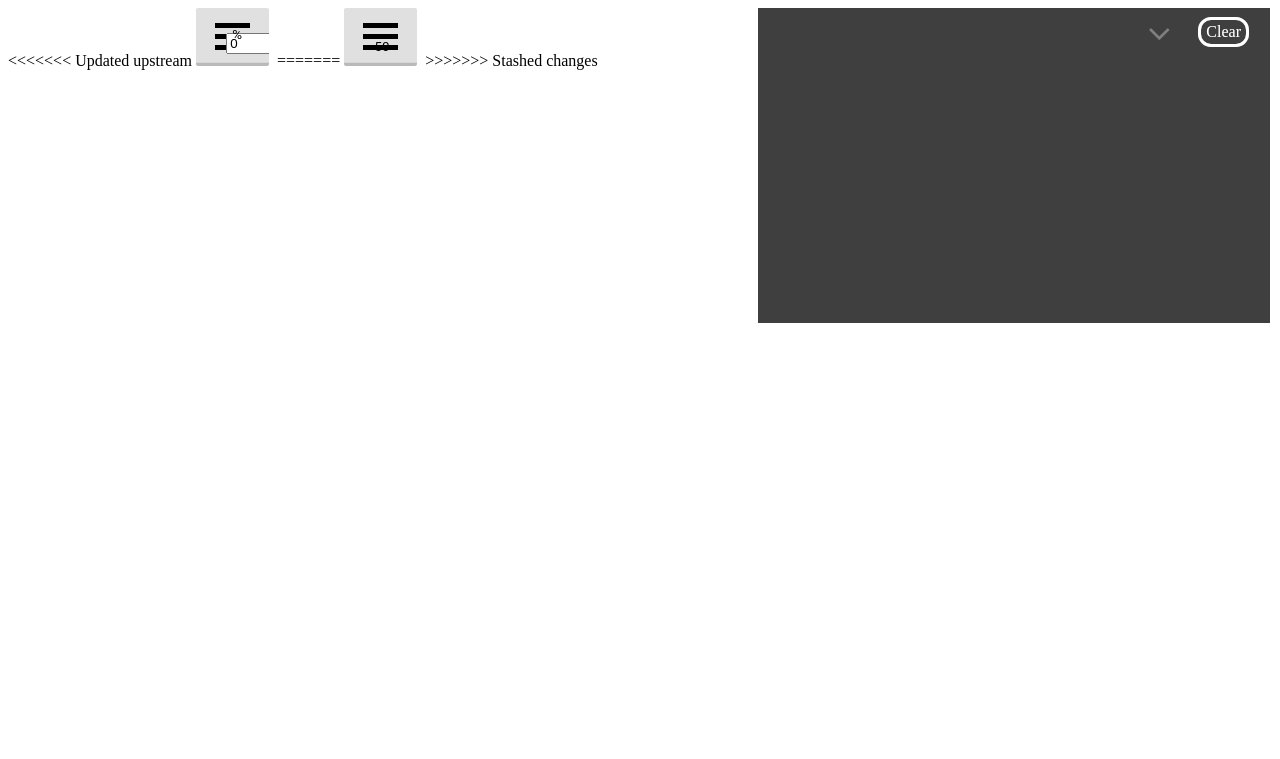
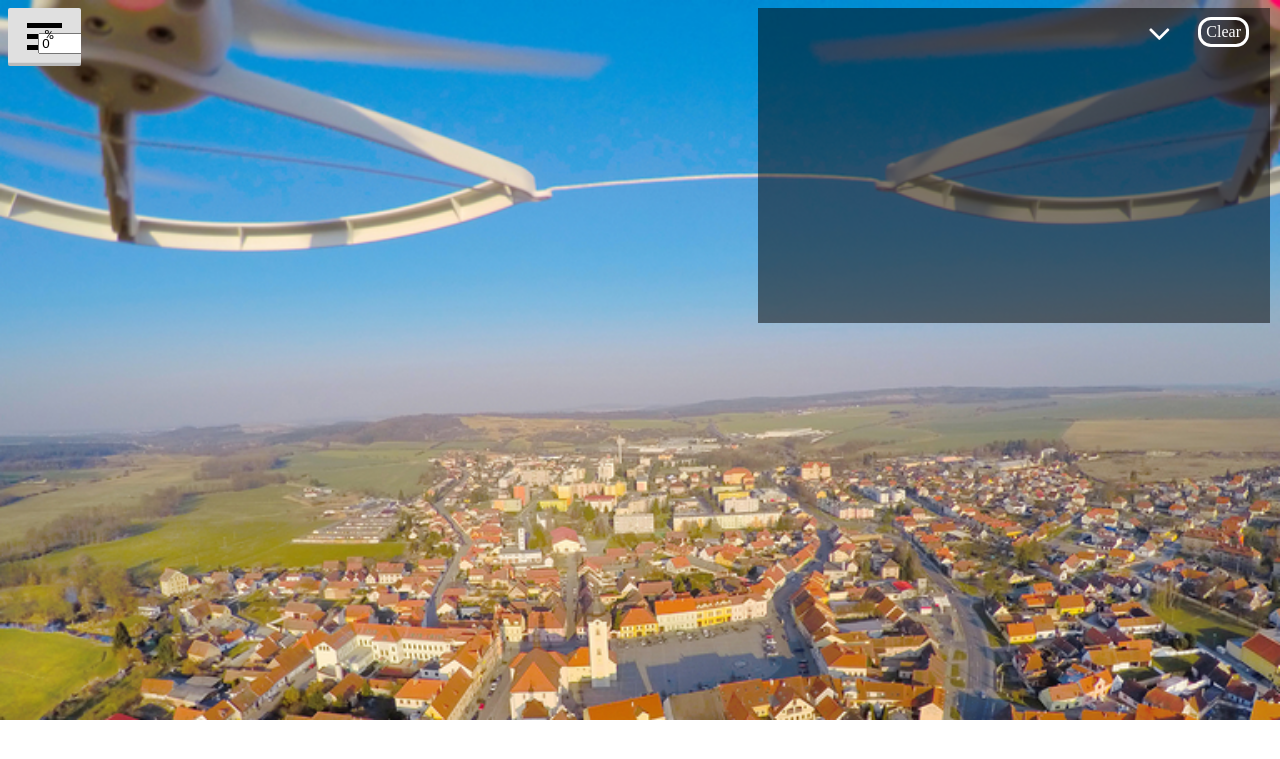
Before and after one commit to kblessing-tamu/Turtle-SpiderBot, a Jekyll site: the page index.html, which Jekyll copies as it is, in a window 1280 px wide. Shown: the top 759 px of the page. Built offline with Jekyll 4.4.1, drawn with Linux system fonts in a browser that asks for light colours.

```diff
--- a/index.html
+++ b/index.html
@@ -1,4 +1,3 @@
-<<<<<<< Updated upstream
 <!DOCTYPE html>
 <html>
 
@@ -31,62 +30,3 @@
 </body>
 
 </html>
-=======
-<!DOCTYPE html>
-
-<html>
-
-
-
-<head>
-
-    <meta charset='utf-8'>
-
-    <meta http-equiv='X-UA-Compatible' content='IE=edge'>
-
-    <title>Page Title</title>
-
-    <meta name='viewport' content='width=device-width, initial-scale=1'>
-
-    <link rel='stylesheet' type='text/css' media='screen' href='main.css'>
-
-    <script src='main.js'></script>
-
-</head>
-
-
-
-<body>
-
-    <button class="button">
-
-        <div class="menu"></div>
-
-        <div class="menu"></div>
-
-        <div class="menu"></div>
-
-        <input type="range" min="0" max="100" value="0" class="slider" id="myRange">
-
-        <p><span id="percentage">50</span>%</p>
-
-        <div class="setSpeed" id="setSpeed"> Set Speed</div>
-
-        <div class="kill" id="kill"> Kill</div>
-
-    </button>
-
-
-
-    <span class ="output" id="output"></span>
-
-    <div class="clear" id="clear">Clear</div>
-
-
-
-</body>
-
-
-
-</html>
->>>>>>> Stashed changes
--- a/main.css
+++ b/main.css
@@ -1,4 +1,3 @@
-<<<<<<< Updated upstream
 body {
     background-image: url('electronicdesign_16021_intel_drones_promo_1.png');
     background-repeat: no-repeat;
@@ -207,312 +206,3 @@ body {
         top: auto;
     }
 }
-=======
-body {
-
-    background-image: url('electronicdesign_16021_intel_drones_promo_1.png');
-
-    background-repeat: no-repeat;
-
-    background-size: 100%;
-
-    object-fit: cover;
-
-}
-
-
-
-.menu {
-
-    width: 35px;
-
-    height: 5px;
-
-    background-color: black;
-
-    margin: 6px 0;
-
-    position: relative;
-
-}
-
-
-
-.button {
-
-    display: inline-block;
-
-    padding: 0.7em 1.4em;
-
-    margin: 0 0.3em 0.3em 0;
-
-    border-radius: 0.15em;
-
-    box-sizing: border-box;
-
-    text-decoration: none;
-
-    font-family: 'Roboto', sans-serif;
-
-    text-transform: uppercase;
-
-    font-weight: 400;
-
-    color: black;
-
-
-
-    box-shadow: inset 0 -0.6em 0 -0.35em rgba(0, 0, 0, 0.17);
-
-    text-align: center;
-
-    position: relative;
-
-
-
-    border: none;
-
-    height: 58px;
-
-    width: 73px;
-
-    overflow: hidden;
-
-    transition: all .5s;
-
-
-
-
-
-}
-
-
-
-
-
-
-
-.button:hover {
-
-    width: 300px;
-
-    height: 429px;
-
-
-
-}
-
-
-
-
-
-
-
-.slider {
-
-    writing-mode: bt-lr;
-
-    /* IE */
-
-    background-color: rgba(0, 0, 0, 0.0);
-
-    transform: rotate(270deg);
-
-    -moz-transform: rotate(270deg);
-
-    -webkit-appearance: none;
-
-    /* WebKit */
-
-    height: 300px;
-
-    width: 200px;
-
-    outline: none;
-
-}
-
-
-
-.slider::-webkit-slider-runnable-track {
-
-    background: linear-gradient(to left, red, yellow, green);
-
-
-
-    width: 50px;
-
-    border-radius: 4px;
-
-    transition: .3s;
-
-}
-
-
-
-.slider::-webkit-slider-thumb {
-
-    -webkit-appearance: none;
-
-    appearance: none;
-
-    width: 10px;
-
-    height: 50px;
-
-    background: black;
-
-    cursor: pointer;
-
-}
-
-
-
-.output {
-
-    width: 40vw;
-
-    height: 35vh;
-
-    background-color: black;
-
-    color: white;
-
-    position: absolute;
-
-    right: 10px;
-
-    opacity: .5;
-
-    overflow: auto;
-
-}
-
-
-
-.setSpeed {
-
-    position: relative;
-
-    width: 100px;
-
-    height: 17px;
-
-    right: -171px;
-
-    bottom: 7px;
-
-    padding-top: 10px;
-
-    border-style: outset;
-
-}
-
-
-
-.kill {
-
-    position: relative;
-
-    width: 100px;
-
-    height: 17px;
-
-    right: 0px;
-
-    bottom: 36px;
-
-    padding-top: 10px;
-
-    border-style: outset;
-
-}
-
-
-
-.output::-webkit-scrollbar {
-
-    width: 10px;
-
-}
-
-
-
-/* Track */
-
-.output::-webkit-scrollbar-track {
-
-    background: #f1f1f1;
-
-}
-
-
-
-/* Handle */
-
-.output::-webkit-scrollbar-thumb {
-
-    background: #888;
-
-}
-
-
-
-
-
-.clear{
-
-    right: 31px;
-
-    top: 17px;
-
-    position: absolute;
-
-    border-style: solid;
-
-    padding: 3px 5px 3px 5px;
-
-    border-radius: 13px;
-
-    color: white;
-
-}
-
-
-
-@media all and (max-width:30em) {
-
-    .button {
-
-        margin: 0.4em auto;
-
-    }
-
-
-
-    .output {
-
-        bottom: 0px;
-
-        width: 100%;
-
-        right: 0px;
-
-    }
-
-
-
-    .clear{
-
-        bottom: 246px;
-
-        right: 23px;
-
-        top: auto;
-
-    }
-
-}
-
-
->>>>>>> Stashed changes
--- a/main.js
+++ b/main.js
@@ -1,4 +1,3 @@
-<<<<<<< Updated upstream
 var percent, slider, output,clear,collapse;
 var max = 100;
 
@@ -85,68 +84,3 @@ window.onload = function () {
 function isNumeric(n) {
     return !isNaN(parseFloat(n)) && isFinite(n);
   }
-=======
-var percent, slider,output;
-
-
-
-window.onload = function(){
-
-    percent = document.getElementById("percentage");
-
-    slider = document.getElementById("myRange");
-
-    output = document.getElementById("output");
-
-    percent.innerHTML = slider.value;
-
-
-
-
-
-    slider.oninput = function() {
-
-        percent.innerHTML = slider.value;
-
-    }
-
-
-
-    document.getElementById("setSpeed").addEventListener("click", function(){
-
-        output.innerHTML+= "Speed Set: " + slider.value + "%<br>";
-
-        output.scrollTop = output.scrollHeight;
-
-    });
-
-
-
-    document.getElementById("kill").addEventListener("click", function(){
-
-        slider.value = 0;
-
-        percent.innerHTML = slider.value;
-
-        output.innerHTML+= "Speed Set: " + slider.value + "%<br>";
-
-        output.scrollTop = output.scrollHeight;
-
-    });
-
-
-
-    document.getElementById("clear").addEventListener("click", function(){
-
-        output.innerHTML = "";
-
-        console.log("woking");
-
-    });
-
-}
-
-
-
-
->>>>>>> Stashed changes
```
Also changed, not shown: ESC.py (+13 -13 lines), GUI.py (deleted, +0 -20 lines), motorTest.py (deleted, +0 -84 lines), README.md, 2 other files.
